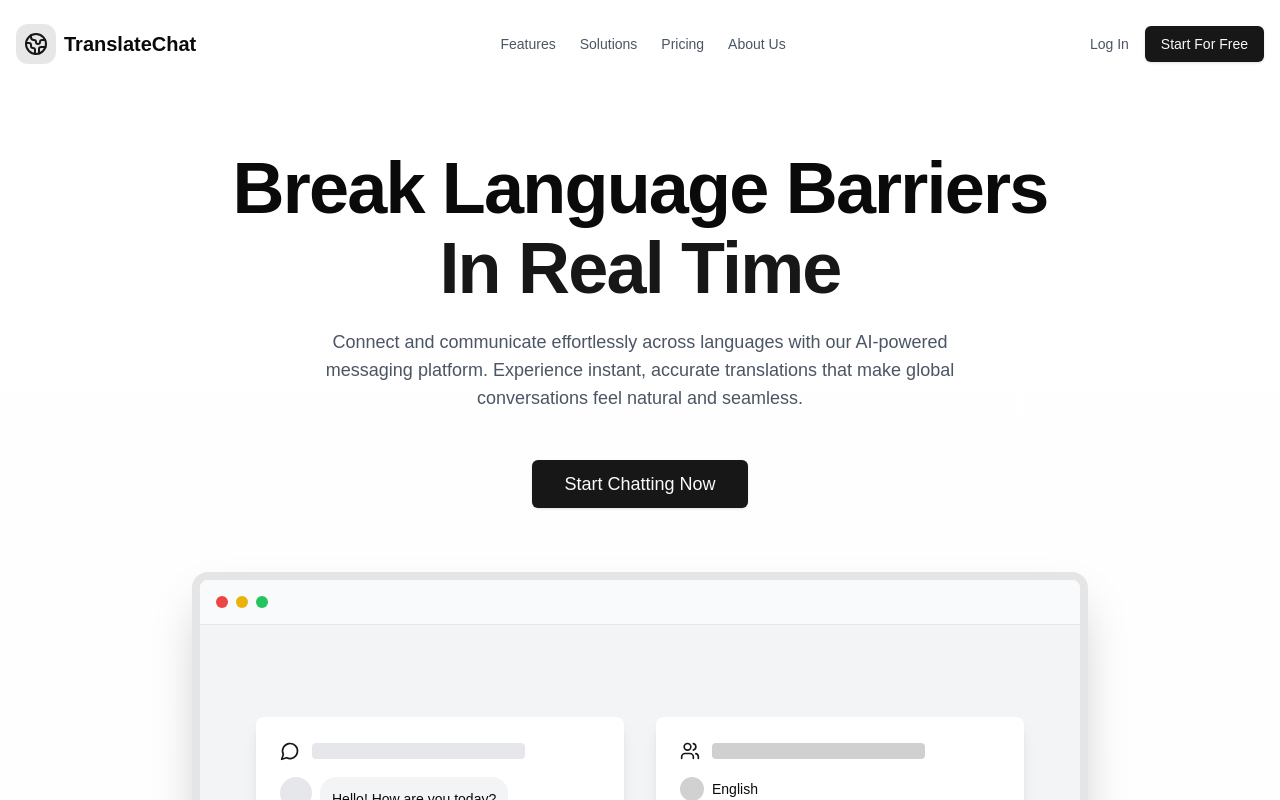
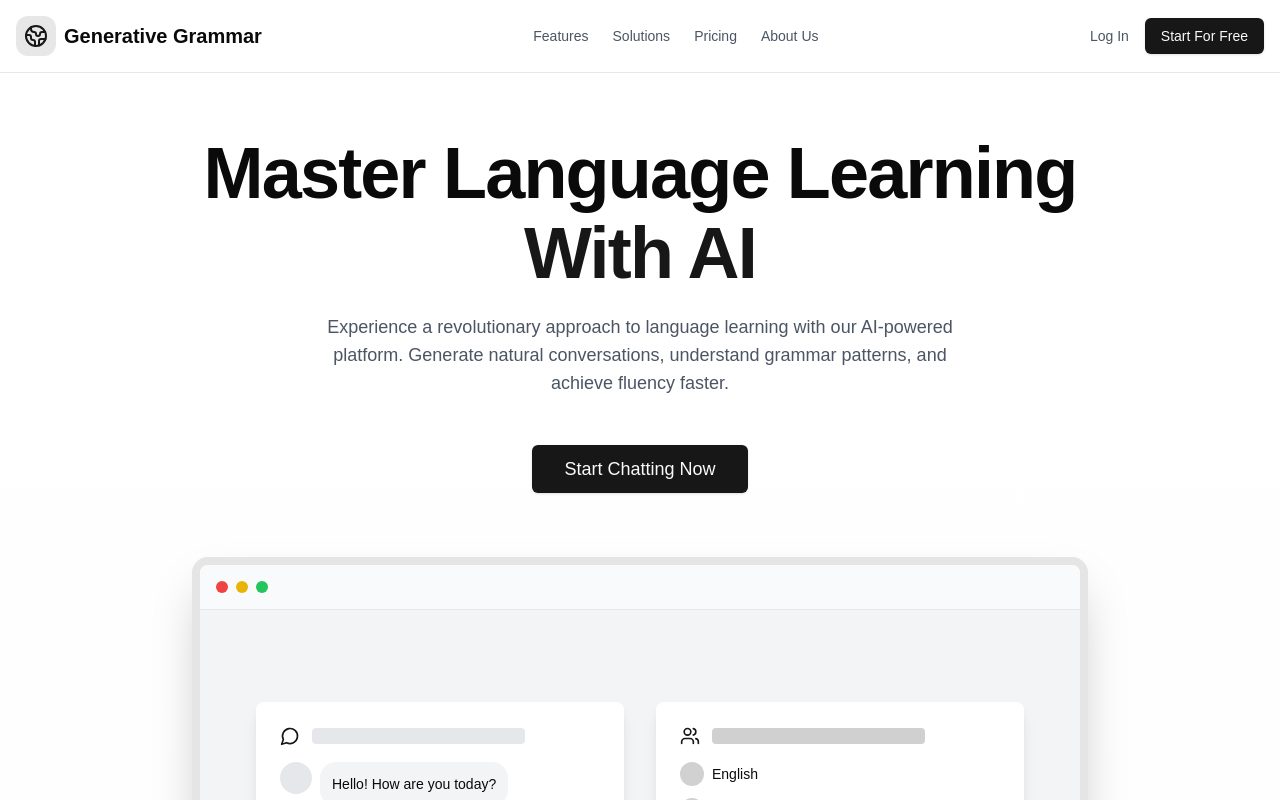
Before and after one commit to andrewlidong/generativeGrammarSplash, a Next.js app: page / in a window 1280 px wide. Shown: the top 800 px of the page. Built offline with nearby package versions, Linux system fonts and the light colour scheme.

Commit message:
set bsaic functionality

```diff
--- a/app/layout.tsx
+++ b/app/layout.tsx
@@ -14,8 +14,8 @@ const geistMono = localFont({
 });
 
 export const metadata: Metadata = {
-  title: "Create Next App",
-  description: "Generated by create next app",
+  title: "Generative Grammar",
+  description: "AI-powered language learning and translation platform",
 };
 
 export default function RootLayout({
--- a/components/page.tsx
+++ b/components/page.tsx
@@ -7,13 +7,24 @@ import { Globe2, MessageCircle, Users } from 'lucide-react'
 export function BlockPage() {
   return (
     <div className="min-h-screen bg-gradient-to-b from-white to-gray-50">
-      <header className="container mx-auto px-4 py-6">
+      <header className="sticky top-0 z-50 bg-white/80 backdrop-blur-sm border-b border-gray-200">
+        <div className="container mx-auto px-4 py-4">
           <nav className="flex items-center justify-between">
             <div className="flex items-center gap-2">
+              <Link
+                href="#"
+                className="flex items-center gap-2"
+                scroll={false}
+                onClick={(e) => {
+                  e.preventDefault()
+                  window.scrollTo({ top: 0, behavior: 'smooth' })
+                }}
+              >
                 <div className="h-10 w-10 bg-primary/10 rounded-xl flex items-center justify-center">
                   <Globe2 className="h-6 w-6 text-primary" />
                 </div>
-            <span className="font-semibold text-xl">TranslateChat</span>
+                <span className="font-semibold text-xl">Generative Grammar</span>
+              </Link>
             </div>
             <div className="hidden md:flex items-center space-x-6">
               <Link
@@ -70,15 +81,16 @@ export function BlockPage() {
               </Button>
             </div>
           </nav>
+        </div>
       </header>
       <main className="container mx-auto px-4 py-16 text-center">
         <h1 className="text-5xl md:text-7xl font-bold tracking-tight mb-6">
-          Break Language Barriers
-          <span className="block text-primary mt-2">In Real Time</span>
+          Master Language Learning
+          <span className="block text-primary mt-2">With AI</span>
         </h1>
         <p className="max-w-2xl mx-auto text-gray-600 text-lg mb-12">
-          Connect and communicate effortlessly across languages with our AI-powered messaging platform.
-          Experience instant, accurate translations that make global conversations feel natural and seamless.
+          Experience a revolutionary approach to language learning with our AI-powered platform.
+          Generate natural conversations, understand grammar patterns, and achieve fluency faster.
         </p>
         <Button className="bg-primary text-primary-foreground hover:bg-primary/90 h-12 px-8 text-lg">
           Start Chatting Now
@@ -315,7 +327,7 @@ export function BlockPage() {
         <section id="about" className="py-24">
           <div className="container mx-auto px-4">
             <h2 className="text-4xl font-bold text-center mb-16">
-              About TranslateChat
+              About Generative Grammar
             </h2>
             <div className="max-w-3xl mx-auto">
               <div className="bg-white rounded-xl shadow-lg p-8">
@@ -325,7 +337,7 @@ export function BlockPage() {
                   </div>
                 </div>
                 <p className="text-gray-600 text-lg mb-6 text-center">
-                  We're on a mission to break down language barriers and connect people across the globe. Our AI-powered platform makes real-time communication possible in any language.
+                  We're revolutionizing language learning through AI-powered pattern recognition. Our platform helps you understand the underlying structure of languages, making learning more intuitive and effective.
                 </p>
                 <div className="grid grid-cols-1 md:grid-cols-3 gap-8 mt-12">
                   <div className="text-center">
```
Lines whose indentation alone changed are shown as unchanged.
